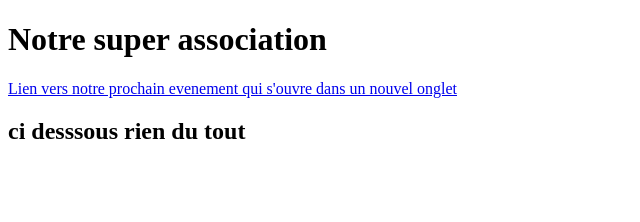
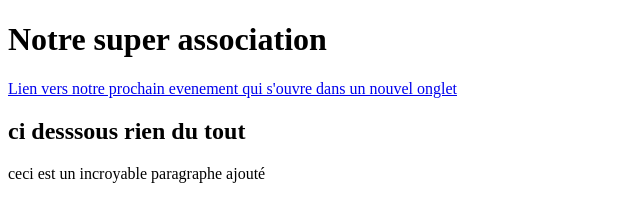
Before and after one commit to dolophos/monsuperprojetstudi, a plain HTML site: page index.html in a window 1280 px wide. Shown: the whole page, without its empty margins (0-640 px from the left). Drawn offline with Linux system fonts and the light colour scheme.

Commit message:
ajout d'un paragraphe

```diff
--- a/index.html
+++ b/index.html
@@ -12,7 +12,7 @@
 <h2 >
   ci desssous rien du tout
 </h2>
-
+<p> ceci est un incroyable paragraphe ajouté</p>
 
 
 
```
